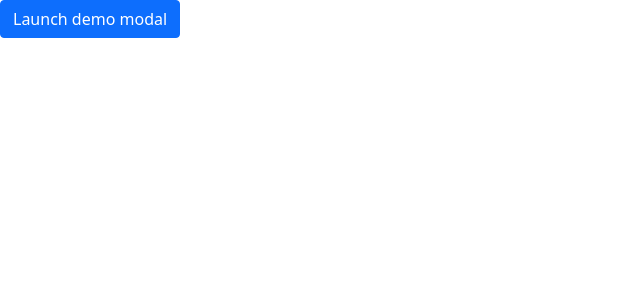
After one commit to iamroot000/django-nikko-portfolio, a Django app: template static/templates/test.html in a window 1280 px wide. The commit adds this page. Shown: the top 300 px of the page, without its empty margins (0-640 px from the left). Run offline with Django 4.2, Linux system fonts and the light colour scheme; the template is opened without the code that fills it, so the values that code supplies are empty.

Commit message:
modal update

```diff
--- a/static/templates/base.html
+++ b/static/templates/base.html
@@ -6,8 +6,10 @@
     <meta charset="UTF-8">
     <meta name="viewport" content="width=device-width, initial-scale=1.0">
     <link rel="stylesheet" type="text/css" href="{% static 'css/style.css' %}">
+    <!-- Include Bootstrap 5 CSS and JavaScript files -->
+    <link rel="stylesheet" href="https://cdn.jsdelivr.net/npm/bootstrap@5.0.0-beta2/dist/css/bootstrap.min.css">
+    <script src="https://cdn.jsdelivr.net/npm/bootstrap@5.0.0-beta2/dist/js/bootstrap.min.js"></script>
     <link rel="stylesheet" href="https://cdnjs.cloudflare.com/ajax/libs/font-awesome/4.7.0/css/font-awesome.min.css">
-    <link href="https://cdn.jsdelivr.net/npm/bootstrap@5.3.0/dist/css/bootstrap.min.css" rel="stylesheet" integrity="sha384-9ndCyUaIbzAi2FUVXJi0CjmCapSmO7SnpJef0486qhLnuZ2cdeRhO02iuK6FUUVM" crossorigin="anonymous">
     <title>{% block title %}{% endblock %}</title>
 </head>
 <body>
--- /dev/null
+++ b/static/templates/test.html
@@ -0,0 +1,36 @@
+<!DOCTYPE html>
+<html lang="en">
+<head>
+    <meta charset="UTF-8">
+    <meta name="viewport" content="width=device-width, initial-scale=1.0">
+    <title>Document</title>
+    <!-- Include Bootstrap 5 CSS and JavaScript files -->
+    <link rel="stylesheet" href="https://cdn.jsdelivr.net/npm/bootstrap@5.0.0-beta2/dist/css/bootstrap.min.css">
+    <script src="https://cdn.jsdelivr.net/npm/bootstrap@5.0.0-beta2/dist/js/bootstrap.min.js"></script>
+</head>
+<body>
+    <!-- Button trigger modal -->
+    <button type="button" class="btn btn-primary" data-bs-toggle="modal" data-bs-target="#exampleModal">
+        Launch demo modal
+    </button>
+
+    <!-- Modal -->
+    <div class="modal fade" id="exampleModal" tabindex="-1" aria-labelledby="exampleModalLabel" aria-hidden="true">
+        <div class="modal-dialog">
+            <div class="modal-content">
+                <div class="modal-header">
+                    <h1 class="modal-title fs-5" id="exampleModalLabel">Modal title</h1>
+                    <button type="button" class="btn-close" data-bs-dismiss="modal" aria-label="Close"></button>
+                </div>
+                <div class="modal-body">
+                    ...
+                </div>
+                <div class="modal-footer">
+                    <button type="button" class="btn btn-secondary" data-bs-dismiss="modal">Close</button>
+                    <button type="button" class="btn btn-primary">Save changes</button>
+                </div>
+            </div>
+        </div>
+    </div>
+</body>
+</html>
```
Also changed, not shown: templates/jobs/jobs_list.html (+7 -29 lines), db.sqlite3, 1 other file.
